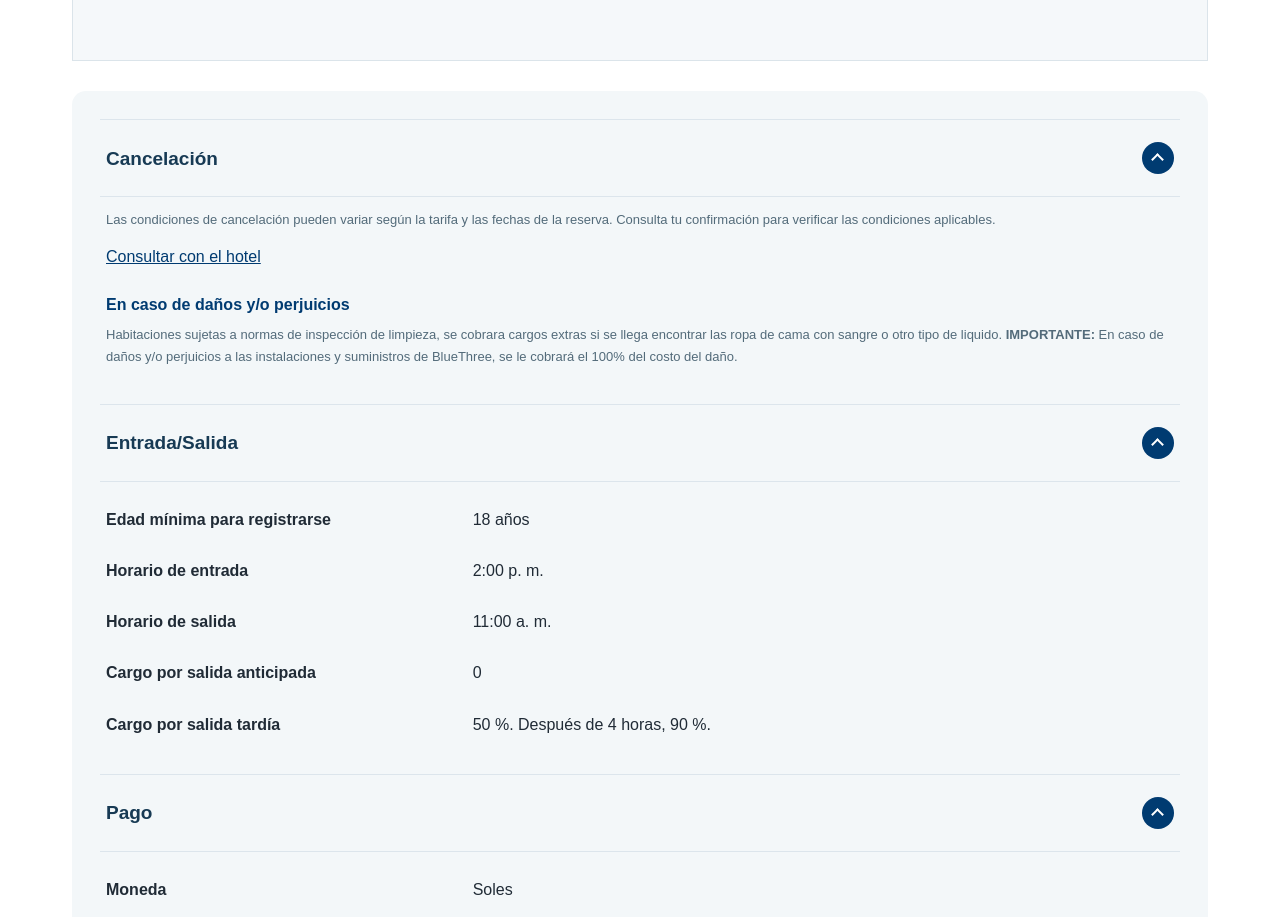
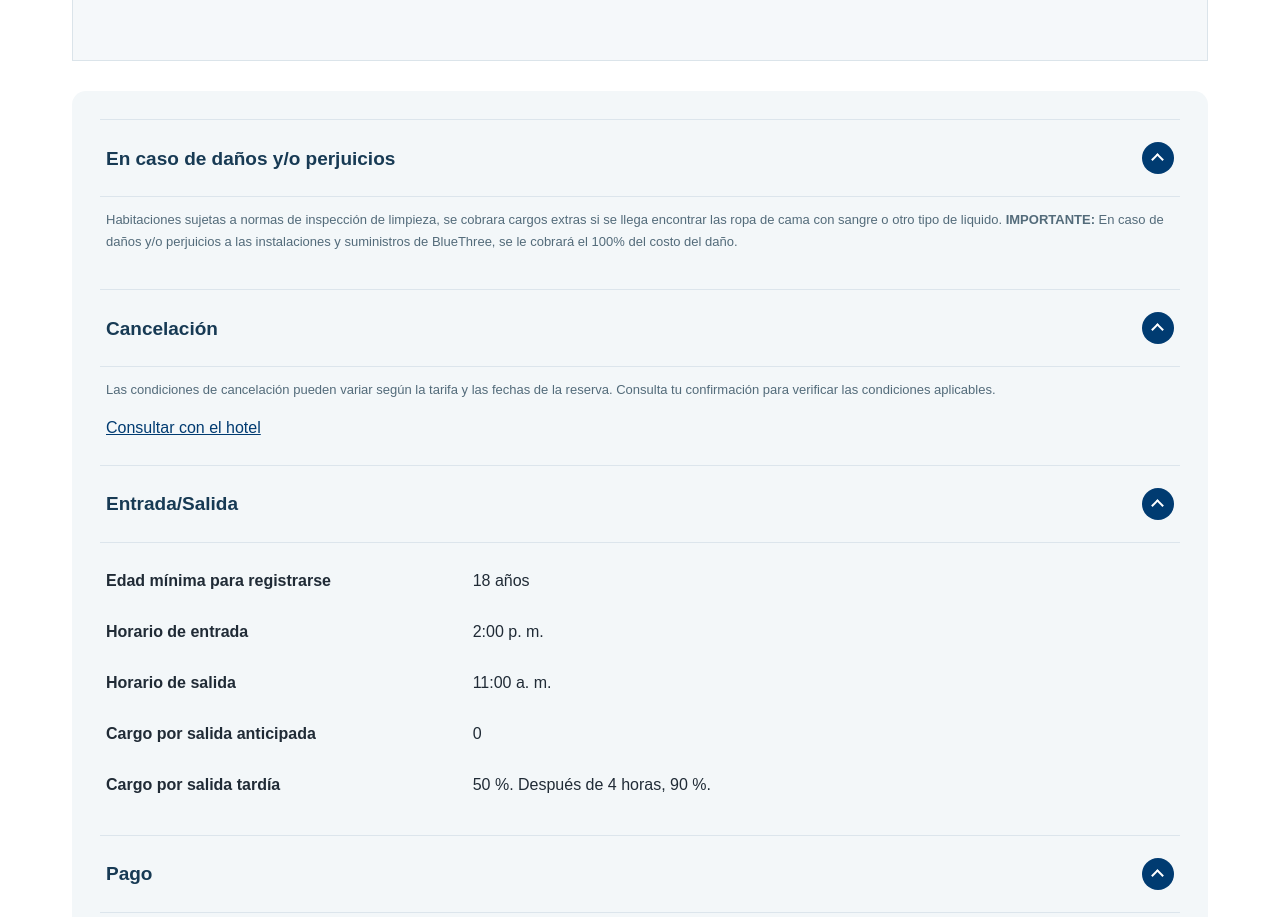
Before and after one commit to camilogomez17/hotelBlueThree, a Next.js app: page /politicas in a window 1280 px wide. Shown: the part 2940-3857 px from the top of the page. Built offline with nearby package versions, Linux system fonts and the light colour scheme; no server answers.

Commit message:
Place damages policy first in its own accordion panel

```diff
--- a/app/components/AdditionalPolicies.tsx
+++ b/app/components/AdditionalPolicies.tsx
@@ -6,11 +6,8 @@ export default function AdditionalPolicies({ language }: { language: "es" | "en"
     <div className="hotel-policy-note">
       <div className="hotel-policy-accordion">
         <details open>
-          <summary>{es ? "Cancelación" : "Cancellation"} <span aria-hidden="true" /></summary>
+          <summary>{es ? "En caso de daños y/o perjuicios" : "Damage to hotel property"} <span aria-hidden="true" /></summary>
           <div className="hotel-policy-accordion-content">
-            <p>{es ? "Las condiciones de cancelación pueden variar según la tarifa y las fechas de la reserva. Consulta tu confirmación para verificar las condiciones aplicables." : "Cancellation terms may vary by rate and reservation dates. Review your confirmation for the applicable terms."}</p>
-            <a href={whatsapp} target="_blank" rel="noopener noreferrer">{es ? "Consultar con el hotel" : "Contact the hotel"}</a>
-            <h3 className="hotel-policy-accordion-subheading">{es ? "En caso de daños y/o perjuicios" : "Damage to hotel property"}</h3>
             <p>
               {es
                 ? "Habitaciones sujetas a normas de inspección de limpieza, se cobrara cargos extras si se llega encontrar las ropa de cama con sangre o otro tipo de liquido. "
@@ -20,6 +17,13 @@ export default function AdditionalPolicies({ language }: { language: "es" | "en"
                 ? "En caso de daños y/o perjuicios a las instalaciones y suministros de BlueThree, se le cobrará el 100% del costo del daño."
                 : "If BlueThree’s facilities or supplies are damaged, you will be charged 100% of the cost of the damage."}
             </p>
+          </div>
+        </details>
+        <details open>
+          <summary>{es ? "Cancelación" : "Cancellation"} <span aria-hidden="true" /></summary>
+          <div className="hotel-policy-accordion-content">
+            <p>{es ? "Las condiciones de cancelación pueden variar según la tarifa y las fechas de la reserva. Consulta tu confirmación para verificar las condiciones aplicables." : "Cancellation terms may vary by rate and reservation dates. Review your confirmation for the applicable terms."}</p>
+            <a href={whatsapp} target="_blank" rel="noopener noreferrer">{es ? "Consultar con el hotel" : "Contact the hotel"}</a>
           </div>
         </details>
         <details open>
--- a/app/globals.css
+++ b/app/globals.css
@@ -857,7 +857,6 @@ img,video,iframe{max-width:100%}
 .hotel-policy-accordion-content{padding:12px 6px 24px;line-height:1.7}
 .hotel-policy-accordion-content>p{margin:0 0 12px}
 .hotel-policy-accordion-content>a{color:#003b71;text-decoration:underline}
-.hotel-policy-accordion-subheading{margin:20px 0 6px;color:var(--blue);font-weight:700}
 .hotel-policy-accordion-rows{margin:0}
 .hotel-policy-accordion-rows>div{display:grid;grid-template-columns:minmax(180px,1fr) minmax(0,2fr);gap:16px;padding:12px 0}
 .hotel-policy-accordion-rows dt{font-weight:700}
```
